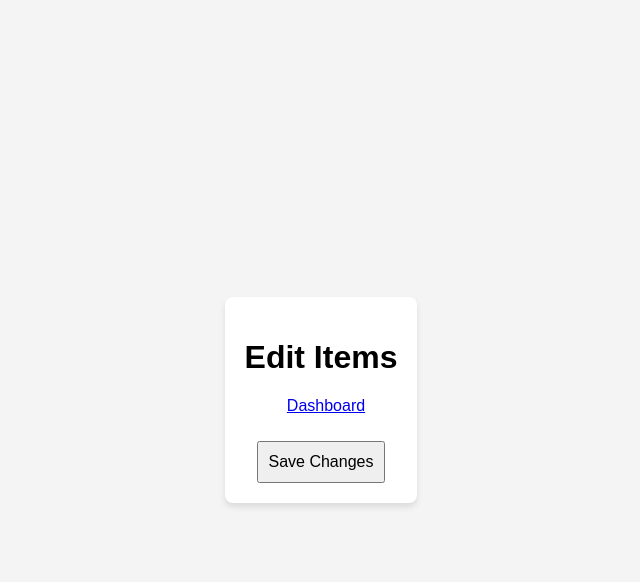
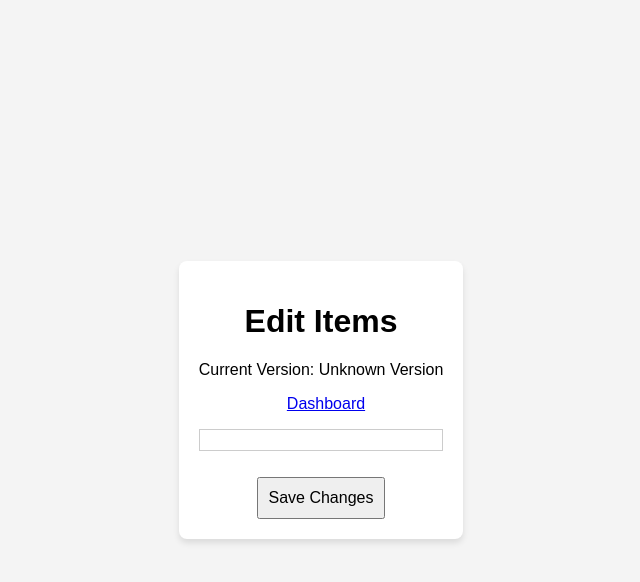
Before and after one commit to ArsenZv/hometasks-dashboard, a Flask app: page /edit in a window 1280 px wide. Shown: the top 582 px of the page, without its empty margins (319-959 px from the left). Run offline with Flask 3, Linux system fonts and the light colour scheme.

Commit message:
Added minor changes, improved usability, added version info

```diff
--- a/app.py
+++ b/app.py
@@ -1,6 +1,7 @@
 from flask import Flask, render_template, request, jsonify
 import json
 from datetime import datetime, timedelta
+from subprocess import check_output
 
 app = Flask(__name__)
 app.config['TEMPLATES_AUTO_RELOAD'] = True
@@ -73,5 +74,13 @@ def save_changes():
     save_data(updated_items)
     return jsonify({'success': True})
 
+@app.route('/version')
+def get_version():
+    try:
+        version = check_output(['git', 'describe', '--tags']).strip().decode('utf-8')
+        return version
+    except Exception as e:
+        return "Unknown Version"
+
 if __name__ == '__main__':
     app.run(debug=True, host='0.0.0.0', port=5555)
--- a/static/app.js
+++ b/static/app.js
@@ -1,7 +1,8 @@
 document.addEventListener('DOMContentLoaded', () => {
     const todayDateElement = document.getElementById('today-date');
     const today = new Date();
-    todayDateElement.textContent = `Today: ${today.toLocaleDateString()}`;
+    const formattedDate = `${String(today.getDate()).padStart(2, '0')}/${String(today.getMonth() + 1).padStart(2, '0')}/${String(today.getFullYear()).slice(-2)}`;
+    todayDateElement.textContent = `Today: ${formattedDate}`;
 });
 
 document.getElementById('add-button').addEventListener('click', () => {
--- a/static/styles.css
+++ b/static/styles.css
@@ -83,3 +108,10 @@ input, button {
     border-radius: 8px;
     background-color: #fff4cc; /* Dimmer yellow */
 }
+
+#edit-list {
+    max-height: 300px; /* Set a static height */
+    overflow-y: auto; /* Enable vertical scrolling */
+    border: 1px solid #ccc; /* Optional: Add a border for better visibility */
+    padding: 10px; /* Optional: Add padding for better spacing */
+}
--- a/templates/edit.html
+++ b/templates/edit.html
@@ -9,6 +9,7 @@
 <body>
     <div id="app">
         <h1>Edit Items</h1>
+        <p id="app-version"></p>
         <a href="/" id="dashboard-link" style="margin-left: 10px;">Dashboard</a>
         <ul id="edit-list">
             {% for item in items %}
@@ -24,5 +25,12 @@
         <div id="confirmation-message" style="display: none; color: green; margin-top: 10px;">Changes saved successfully!</div>
     </div>
     <script src="/static/edit.js"></script>
+    <script>
+        fetch('/version')
+            .then(response => response.text())
+            .then(version => {
+                document.getElementById('app-version').textContent = `Current Version: ${version}`;
+            });
+    </script>
 </body>
 </html>
--- a/templates/index.html
+++ b/templates/index.html
@@ -14,9 +14,10 @@
             {% for item in items %}
                 {% set item_date = item.last_refreshed | to_datetime %}
                 {% set time_difference = (current_time - item_date).total_seconds() / 86400 %}
-                <li class="{% if time_difference < item.lifespan / 2 and time_difference >= 0 %}green{% elif time_difference >= item.lifespan / 2 and time_difference < item.lifespan %}yellow{% else %}red{% endif %}" title="Lifespan: {{ item.lifespan }} days, Added: {{ item.last_refreshed }}">
+                <li class="{% if time_difference < item.lifespan / 2 and time_difference >= 0 %}green{% elif time_difference >= item.lifespan / 2 and time_difference < item.lifespan %}yellow{% else %}red{% endif %}" title="Last refreshed: {{ item.last_refreshed }} || Lifespan: {{ item.lifespan }} days">
                     <span class="refresh-icon" data-index="{{ loop.index0 }}">↻</span>
                     <span class="item-text">{{ item.string }}</span>
+                    <span class="info-icon" onclick="this.parentElement.classList.toggle('show-info')">ℹ️</span>
                     <br>
                 </li>
             {% endfor %}
```
Also changed, not shown: other parts of static/styles.css (+25 -0 lines).
